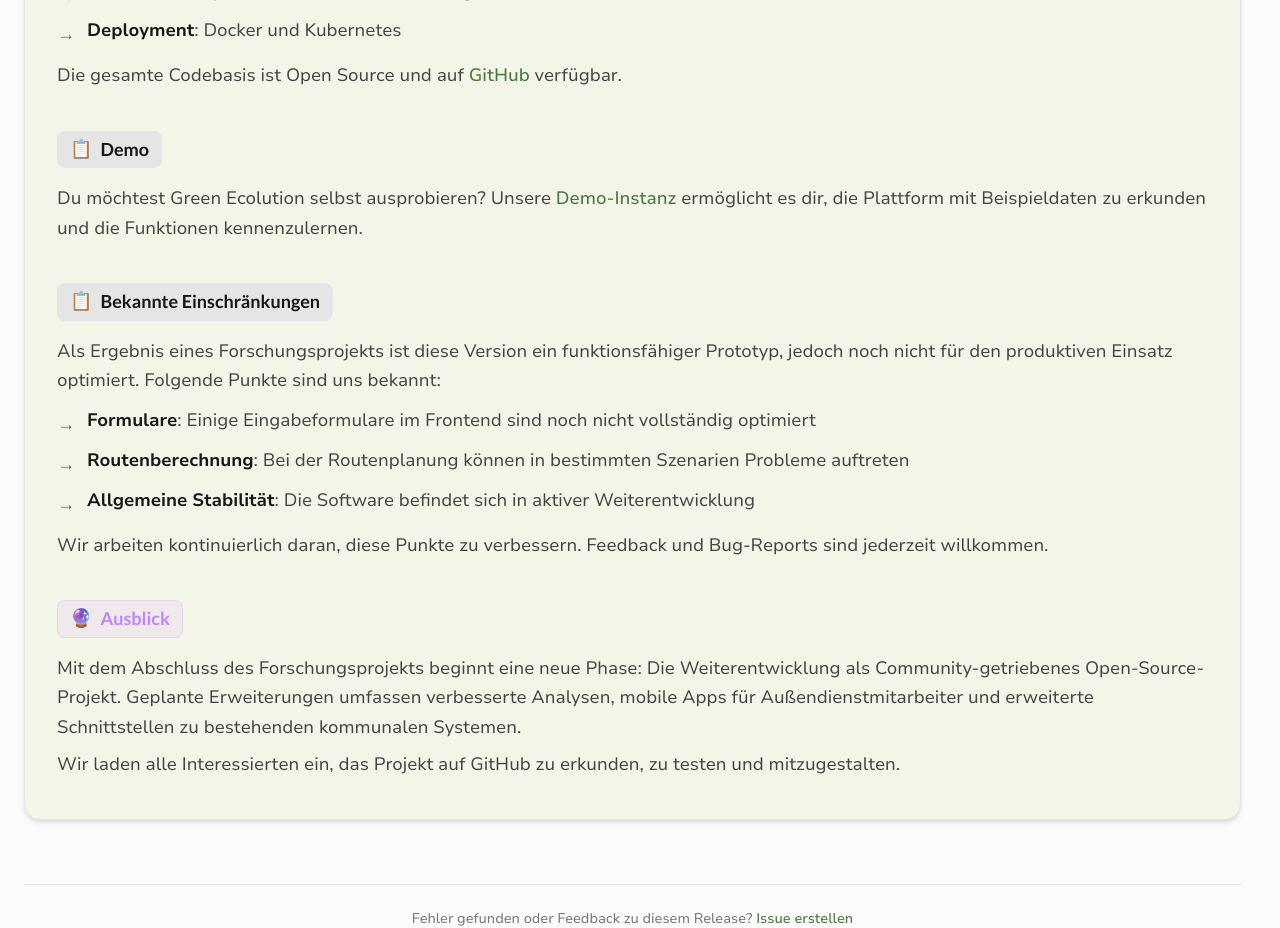
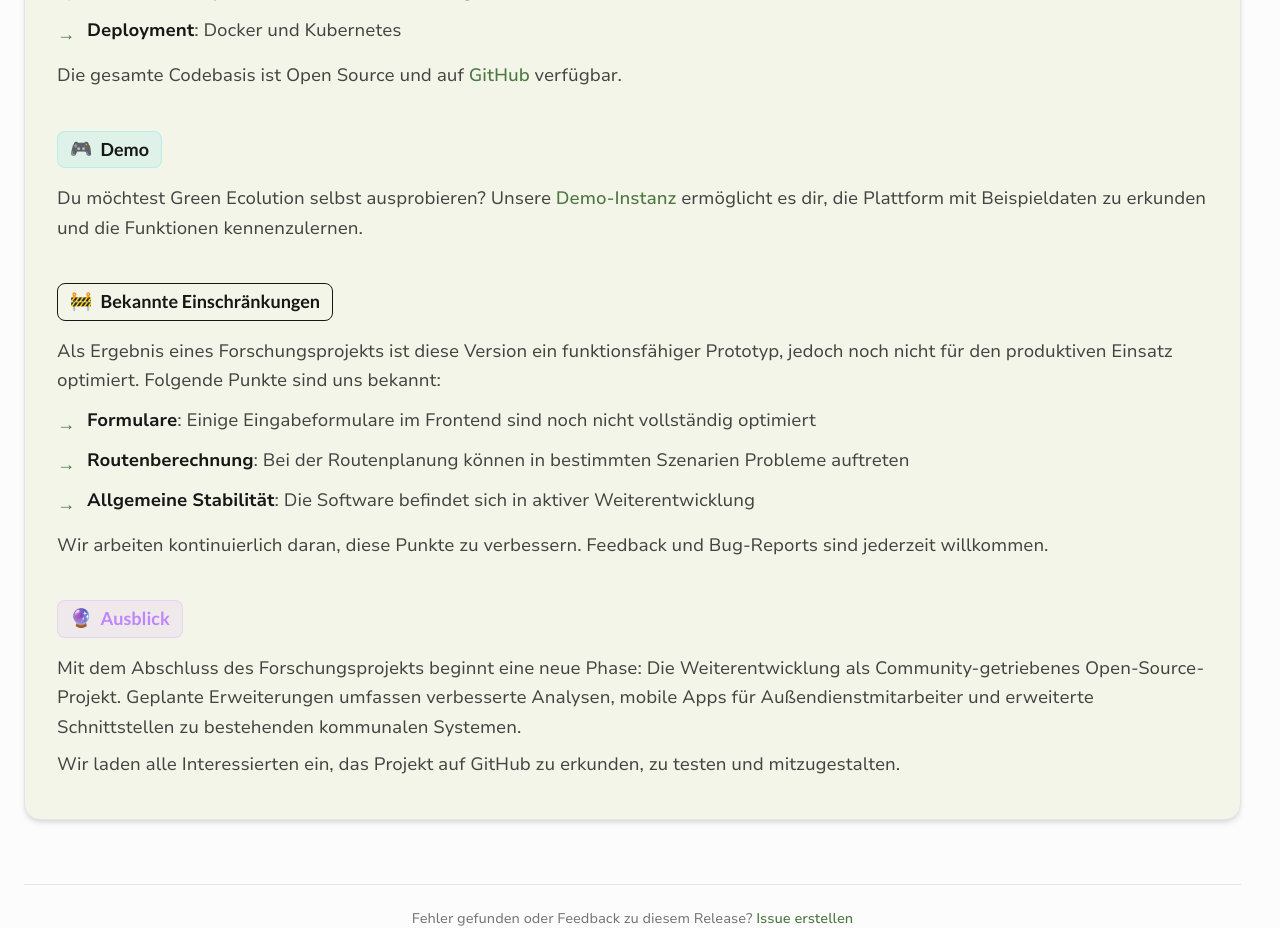
Before and after one commit to green-ecolution/project-website, a React (Vite) app: page /releases/v0.1.0 in a window 1280 px wide. Shown: the part 2580-3508 px from the top of the page. Built offline with nearby package versions, Linux system fonts and the light colour scheme.

Commit message:
docs: add demo link, known limitations, and section icons

```diff
--- a/src/tsx/pages/ReleaseDetailPage.tsx
+++ b/src/tsx/pages/ReleaseDetailPage.tsx
@@ -87,6 +87,20 @@ function ReleaseDetailPage() {
     if (lowerText.includes('kern') || lowerText.includes('core') || lowerText.includes('haupt')) {
       return '🎯'
     }
+    if (
+      lowerText.includes('demo') ||
+      lowerText.includes('preview') ||
+      lowerText.includes('ausprobieren')
+    ) {
+      return '🎮'
+    }
+    if (
+      lowerText.includes('einschränkung') ||
+      lowerText.includes('limitation') ||
+      lowerText.includes('known issue')
+    ) {
+      return '🚧'
+    }
     return '📋'
   }
 
@@ -135,6 +149,20 @@ function ReleaseDetailPage() {
     }
     if (lowerText.includes('kern') || lowerText.includes('core') || lowerText.includes('haupt')) {
       return 'bg-orange-400/10 text-orange-400 border-orange-400/20'
+    }
+    if (
+      lowerText.includes('demo') ||
+      lowerText.includes('preview') ||
+      lowerText.includes('ausprobieren')
+    ) {
+      return 'bg-cyan-400/10 text-cyan-500 border-cyan-400/20'
+    }
+    if (
+      lowerText.includes('einschränkung') ||
+      lowerText.includes('limitation') ||
+      lowerText.includes('known issue')
+    ) {
+      return 'bg-amber-400/10 text-amber-500 border-amber-400/20'
     }
     return 'bg-grey-100 text-grey-900 border-grey-100'
   }
```
